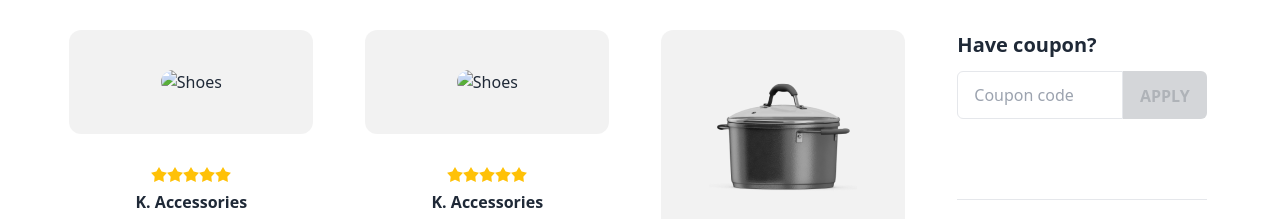
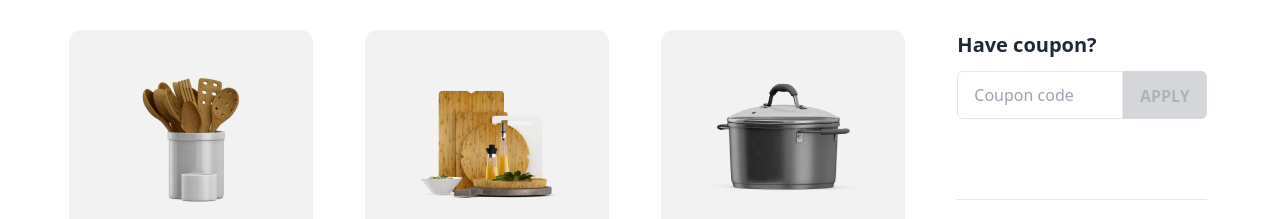
Before and after one commit to susmoy15/bless, a plain HTML site: page index.html in a window 1280 px wide. Shown: the part 735-954 px from the top of the page. Drawn offline with nearby package versions, Linux system fonts and the light colour scheme.

Commit message:
all okay now

```diff
--- a/index.html
+++ b/index.html
@@ -61,7 +61,7 @@
                         <!-- Item 1 -->
                         <div onclick="cardClicked(0)" class="card cursor-pointer md:w-5/12 w-full bg-white">
                             <figure class="m-2 lg:m-4 flex items-center justify-center rounded-xl bg-[#1111110D] py-10">
-                                <img src="./images/" alt="Shoes" class="rounded-xl" />
+                                <img src="./images/prod1.png" alt="Shoes" class="rounded-xl" />
                             </figure>
                             <div class="card-body items-center text-center p-4">
                                 <!-- rating -->
@@ -81,7 +81,7 @@
                         <!-- Item 2 -->
                         <div onclick="cardClicked(1)" class="card w-full md:w-5/12 bg-white cursor-pointer">
                             <figure class="m-2 lg:m-4 flex items-center justify-center rounded-xl bg-[#1111110D] py-10">
-                                <img src="./images/" alt="Shoes" class="rounded-xl" />
+                                <img src="./images/prod2.png" alt="Shoes" class="rounded-xl" />
                             </figure>
                             <div class="card-body items-center text-center p-4">
                                 <!-- rating -->
```
